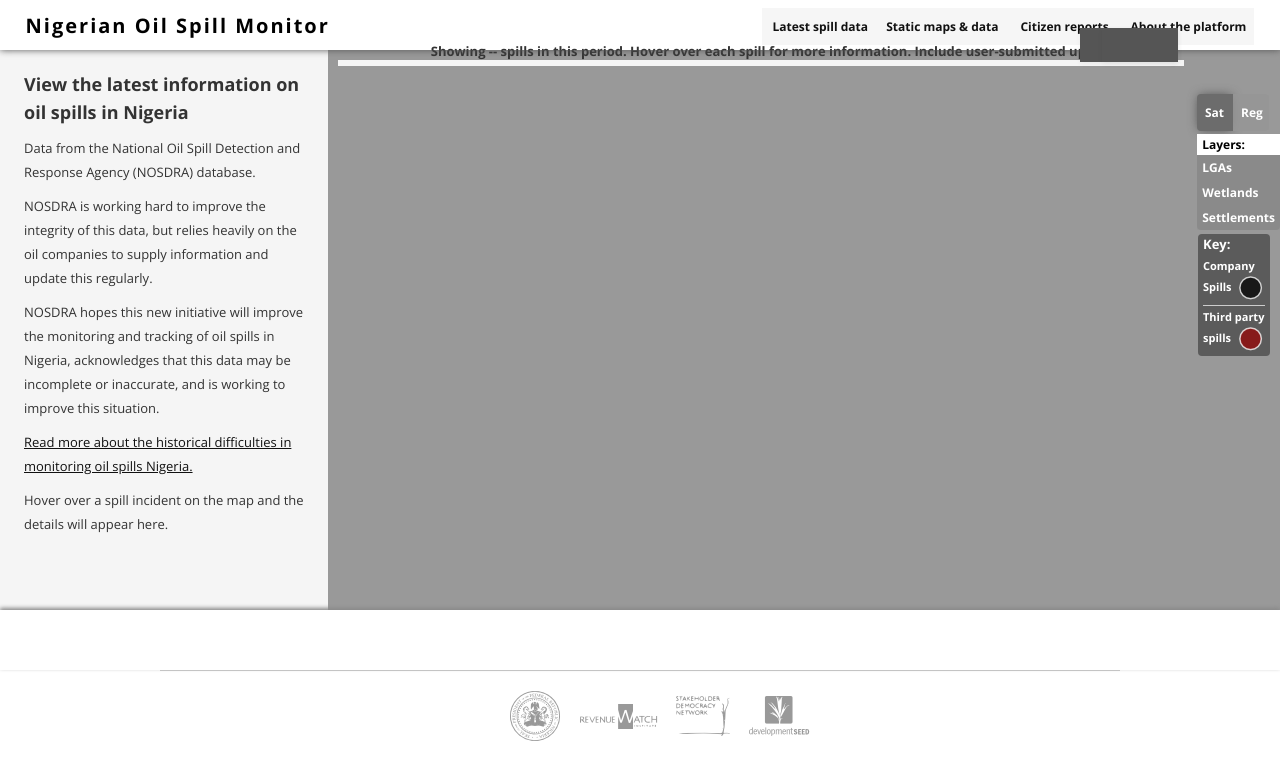
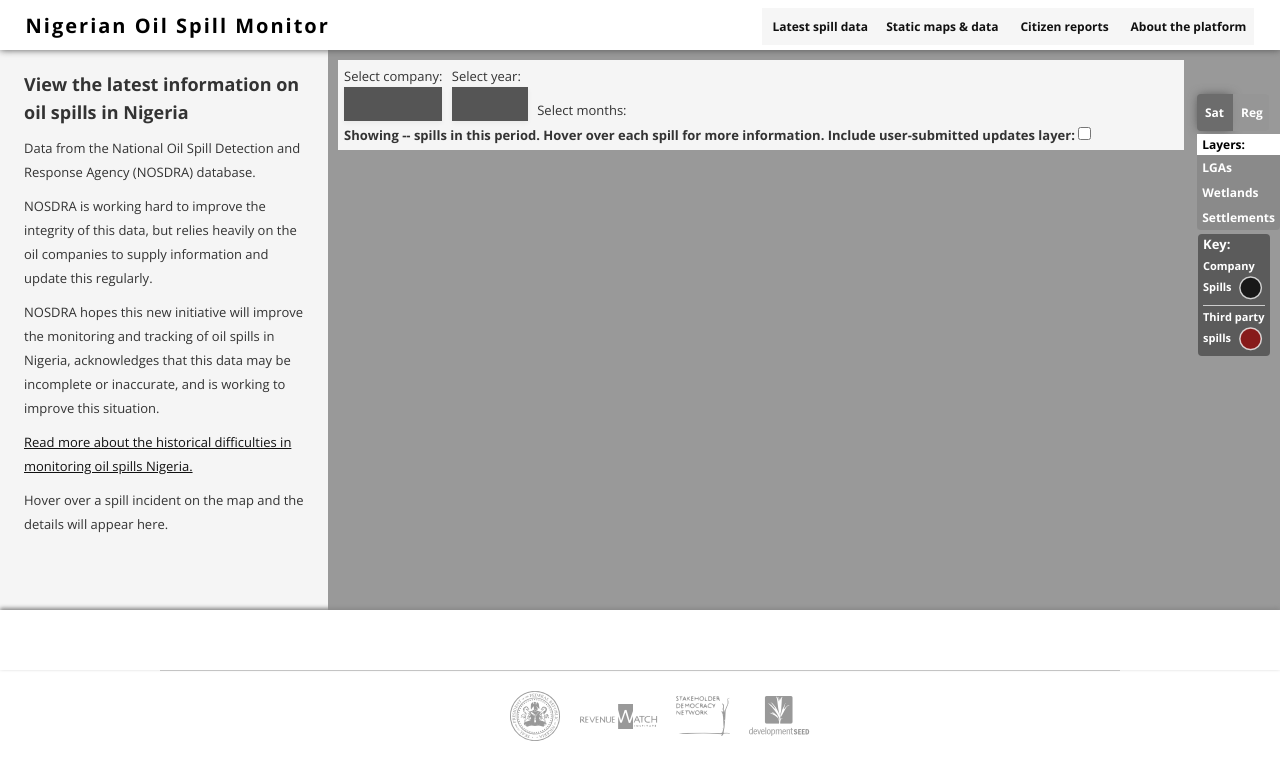
Before and after one commit to sdn4nigeria/monitoring-platform, a Jekyll site: the page built from index.html, in a window 1280 px wide. Shown: the top 780 px of the page. Built offline with Jekyll 4.4.1, drawn with Linux system fonts in a browser that asks for light colours; nearby versions of some CDN libraries; some web fonts are replaced; library files that are not in the unit come from our copies; Markdown is read by kramdown in place of the engine named in the settings.

Commit message:
Update style.css

```diff
--- a/_includes/css/style.css
+++ b/_includes/css/style.css
@@ -388,9 +388,6 @@ ul.dropdown-menu li a.switch-active:hover {
     vertical-align: bottom;
     margin-bottom: 4px;
     margin-right: 6px;
-        position:absolute;
-    bottom:0;
-    right:0;
 }
 .about-text {
     position:absolute;
```
